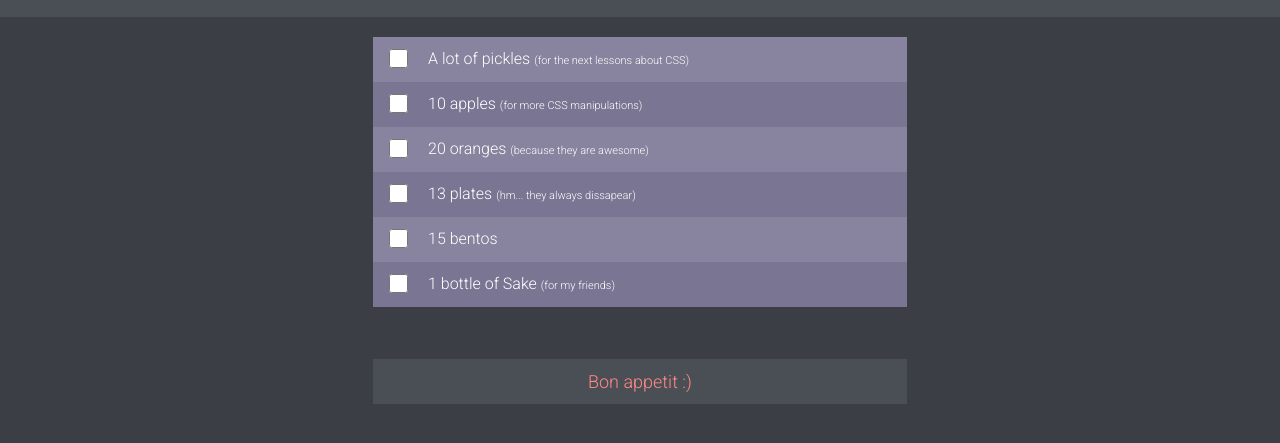
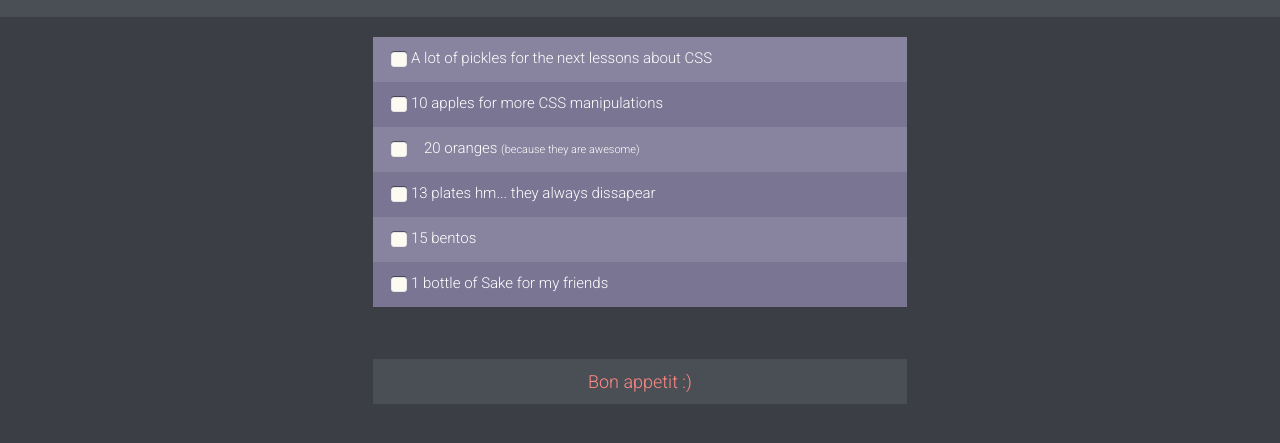
Before and after one commit to Me-hijack/Shop-list, a plain HTML site: page index.html in a window 1280 px wide. Shown: the part 65-508 px from the top of the page. Drawn offline with Linux system fonts and the light colour scheme.

Commit message:
Created second version with custom checkbox.

```diff
--- a/index.html
+++ b/index.html
@@ -35,7 +35,7 @@
             <li>
                 <!-- <div> -->
                     <input type="checkbox" name="product" id="oranges">
-                    <label for="oranges">20 oranges <span>because they are awesome</span></label>
+                    <label for="oranges"><span class="item">20 oranges</span> <span class="comment">because they are awesome</span></label>
                     <!-- </div> -->
                 </li>
             <li>
--- a/style.css
+++ b/style.css
@@ -90,13 +90,13 @@ label {
     font-family: 'Roboto';
     color: #FFFFFF;
 }
-span::before {
+.comment::before {
     content: '(';
 }
-span::after {
+.comment::after {
     content: ')';
 }
-span {
+.comment:nth-child(2) {
     font-size: 11px;
 }
 
@@ -117,3 +117,51 @@ h2 {
     margin: 0 auto;
     padding: 12px;
 }
+
+/* COPIED */
+input[type="checkbox"] {
+    visibility: hidden;
+}
+input[type="checkbox"] + label {
+    padding-left:20px;
+	height:16px;
+	display:inline-block;
+	line-height:15px;
+	background-repeat:no-repeat;
+	background-position: 0 0;
+	font-size:15px;
+	vertical-align:middle;
+	cursor:pointer;
+    background-image: url(./img/tick.png);
+    /* background-image: url(./img/tick.png); */
+    margin: 14px 16px 14px;
+
+}
+input[type="checkbox"]:checked + label {
+    background-position: 0 -17px;
+}
+input [type="checkbox"] {
+    margin-left: -30px;
+}
+li {
+    position:relative;
+}
+input {
+    position:absolute;
+}
+input[type="checkbox"] + label {
+    padding-left: 12px 16px 12px;
+    margin-left: 18px;
+}
+.item {
+    padding-left: 13px;
+}
+/* label span{
+vertical-align: middle;
+} */
+/* label {
+    background-image: url(../img/tick.png);
+    margin: -20px;
+} */
+
+/* BG */
```
Also changed, not shown: img/checkbox-empty.png (added), img/tick.png (added), img/vector-1.png (added).
